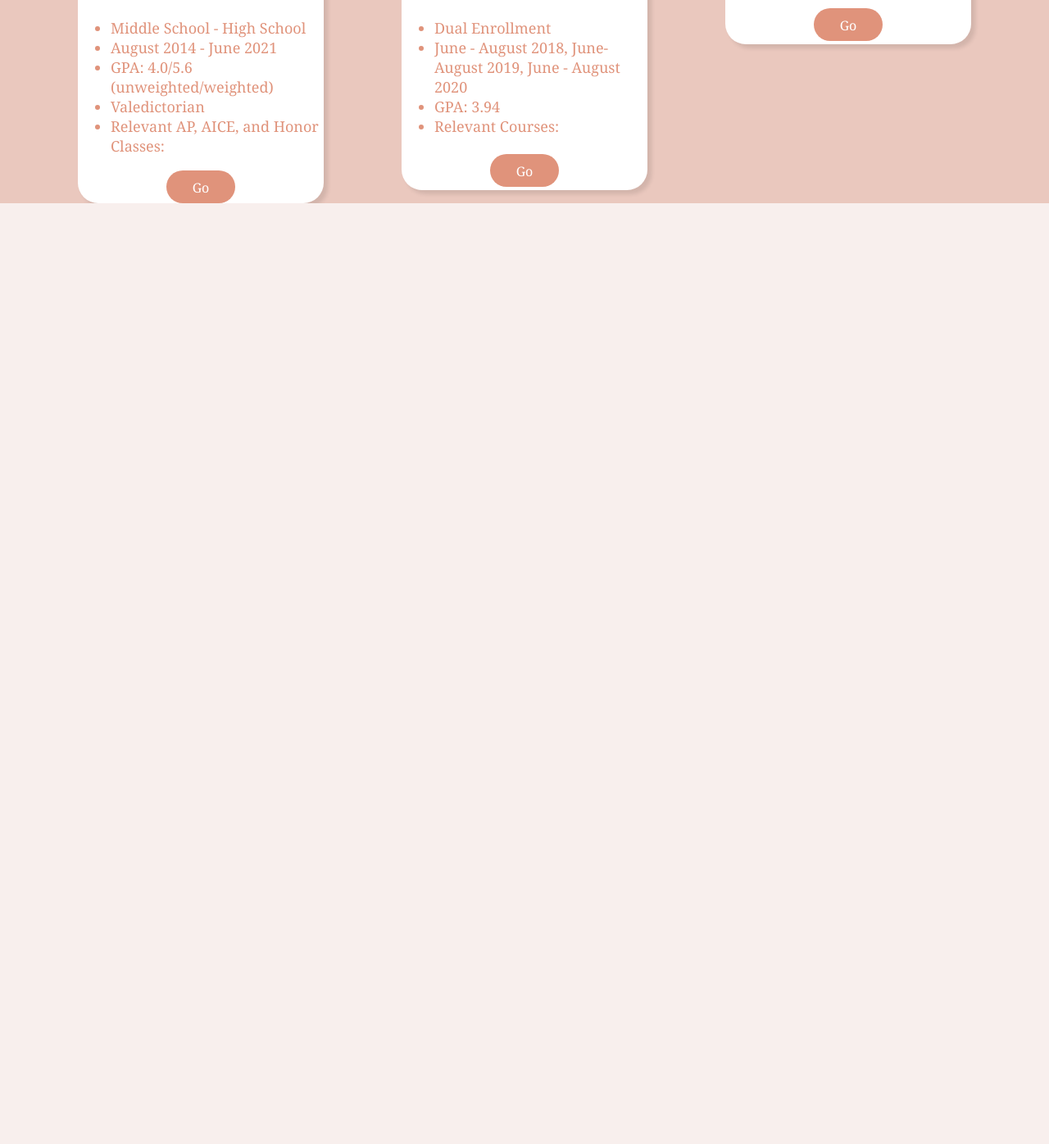
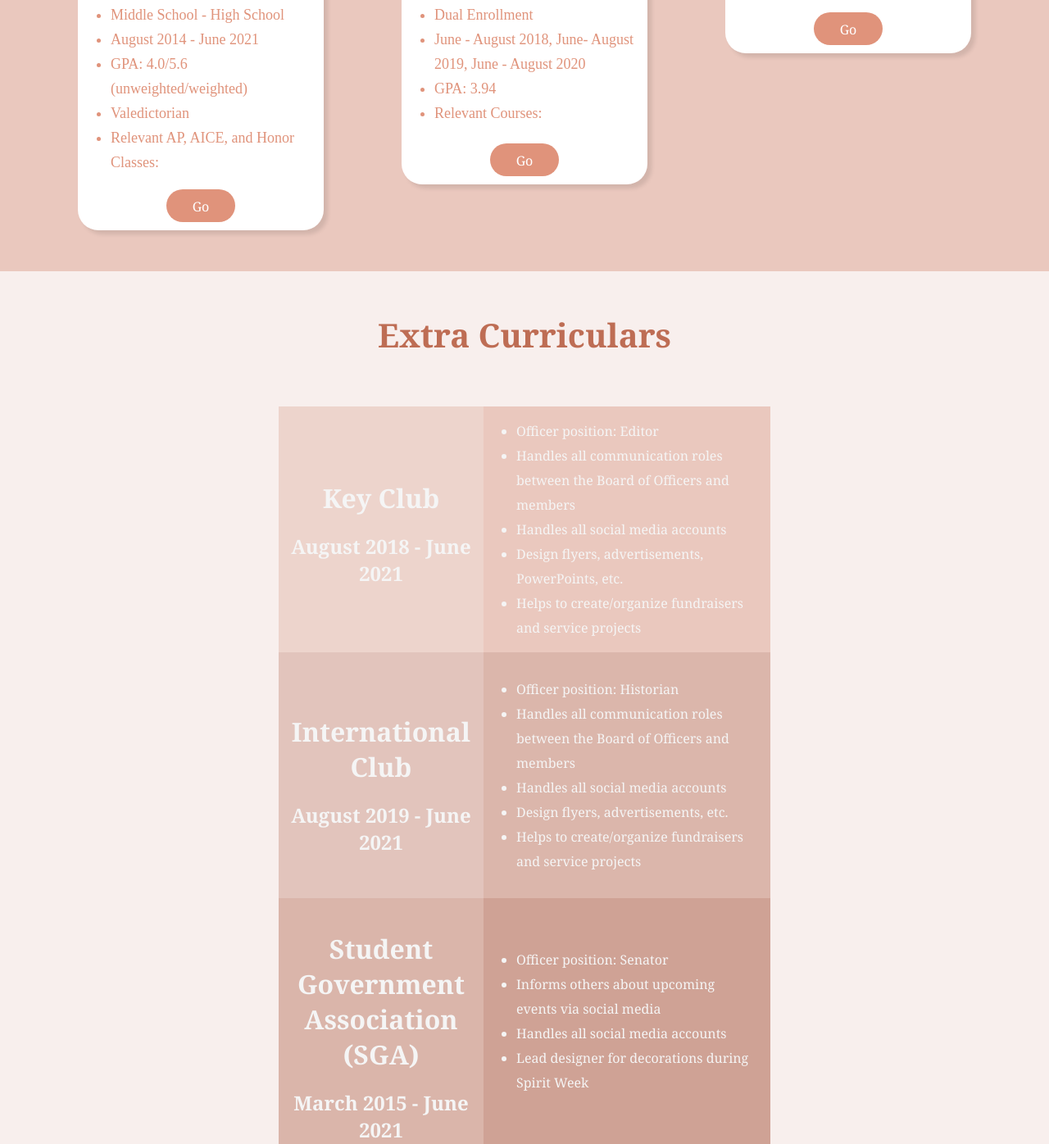
Before and after one commit to justinlee0777/ecommerce-site, a website: page resume/index.html in a window 1280 px wide. Shown: the part 882-2278 px from the top of the page at 82% size. Before the commit the page ends 1130 px from the top, so only its background shows below. Drawn offline with Linux system fonts and the light colour scheme.

Commit message:
extracurriculars  Please enter the commit message for your changes. Lines starting

```diff
--- a/resume/index.css
+++ b/resume/index.css
@@ -1,9 +1,9 @@
 html {
-    font-family: Georgia;
+    font-family: "Times New Roman";
 }
 
 body {
-    background-color: rgb(248, 239, 237);
+    background-color: rgb(248,239,237);
     margin: 0px;
 }
 
@@ -11,20 +11,18 @@ body {
     position: relative;
     text-align: center;
 }
-
 .rectangle {
     width: 0;
     height: 0;
     border-style: solid;
     border-width: 200px 50vw 0 50vw;
-    border-color: rgb(234, 200, 190);
+    border-color: rgb(234,200,190);
 }
 
 .resume {
     position: absolute;
     top: 20px;
-    left: 50%;
-    transform: translateX(-50%);
+    left: 42vw;
     color: rgb(190, 109, 84);
     font-size: 64px;
     text-align: center;
@@ -34,14 +32,16 @@ body {
     color: rgb(190, 109, 84);
     font-size: 40px;
     text-align: center;
+    font-family: Georgia;
 }
 
 .container2 {
-    background-color: rgb(234, 200, 190);
+    background-color: rgb(234,200,190);
     display: flex;
     flex-direction: column;
     align-items: center;
     margin-top: 50px;
+    margin-bottom: 50px;
 }
 
 .educationalhistory {
@@ -49,6 +49,7 @@ body {
     font-size: 40px;
     text-align: center;
     padding-top: 15px;
+    font-family: Georgia;
 }
 
 
@@ -56,6 +57,7 @@ body {
     color: rgb(224, 147, 123);
     margin-right: 325px;
     margin-left: 325px;
+    line-height: 30px;
 }
 
 .row {
@@ -63,10 +65,11 @@ body {
     width: 100%;
     justify-content: space-evenly;
     align-items: flex-start;
+    margin-bottom: 50px;
 }
 
 .container3 {
-    position: relative;
+    position:  relative;
 }
 
 .coralsprings {
@@ -74,11 +77,14 @@ body {
     color: rgb(224, 147, 123);
     text-align: center;
     padding: 10px;
+    font-family: Georgia;
 }
 
 .info {
     font-size: 18px;
     color: rgb(224, 147, 123);
+    line-height: 30px;
+    margin-top: -6px;
 }
 
 .relevant-ap-aice-and-honors-classes {
@@ -96,18 +102,17 @@ body {
     background-color: rgb(224, 147, 123);
     color: white;
     font-family: Georgia;
+    margin-bottom: 10px;
 }
 
 .relevant-ap-aice-and-honors-classes:hover {
     color: white;
-    background-color: rgb(248, 239, 237);
+    background-color: rgb(248,239,237);
     opacity: 1;
 }
 
-.curvedrectangle,
-.curvedrectangle2,
-.curvedrectangle3 {
-    display: flex;
+.curvedrectangle,.curvedrectangle2,.curvedrectangle3 {
+    display:  flex;
     flex-direction: column;
     align-items: center;
     width: 300px;
@@ -132,6 +137,8 @@ body {
 .info2 {
     font-size: 18px;
     color: rgb(224, 147, 123);
+    line-height: 30px;
+    margin-top: -6px;
 }
 
 .relevant-dual-enrollment-classes {
@@ -151,22 +158,27 @@ body {
     background-color: rgb(224, 147, 123);
     color: white;
     font-family: Georgia;
+    margin-bottom: 10px;
 }
 
 .relevant-dual-enrollment-classes:hover {
     color: white;
-    background-color: rgb(248, 239, 237);
+    background-color: rgb(248,239,237);
     opacity: 1;
 }
 
 .vassarcollege {
     font-size: 40px;
-    color: rgb(224, 147, 123)
+    color: rgb(224, 147, 123);
+    text-align:  center;
+    font-family: Georgia;
 }
 
 .info3 {
     font-size: 18px;
-    color: rgb(224, 147, 123)
+    color: rgb(224, 147, 123);
+    line-height: 30px;
+    margin-top: -6px;
 }
 
 .relevant-vassar-classes {
@@ -186,36 +198,180 @@ body {
     background-color: rgb(224, 147, 123);
     color: white;
     font-family: Georgia;
+    margin-bottom: 10px;
 }
 
 .relevant-vassar-classes:hover {
     color: white;
-    background-color: rgb(248, 239, 237);
+    background-color: rgb(248,239,237);
     opacity: 1;
 }
 
-.navigation-bar {
-    background-color: rgb(224, 147, 124);
-    border-radius: 20px;
-    display: inline-flex;
-    height: 40px;
-    margin: 0 auto;
-    padding: 0 16px;
-    transform: translateY(-50%);
+.container6 {
+    position: relative;
 }
 
-.navigation-bar-item {
-    background: none;
-    border: none;
-    color: white;
-    cursor: pointer;
-    flex: none;
+.extracurriculars {
+    text-align: center;
+    color: rgb(190, 109, 84);
+    font-size: 40px;
     font-family: Georgia;
-    font-size: 14px;
-    padding: 0 12px;
-    transition-duration: 0.4s;
 }
 
-.navigation-bar-item:hover {
-    color: rgb(190, 109, 84);
+.row2 {
+    display: flex;
+    width: 100%;
+    justify-content: center;
+    align-items: flex-start;
+    margin-bottom: 0px;
+    margin-top: -10px;
 }
+
+.keyclubrectangle, .keyclubrectangle2 {
+    display:  flex;
+    flex-direction: column;
+    align-items: center;
+    height: 300px;
+}
+
+.container7 {
+    position: relative;
+}
+
+.keyclubrectangle {
+    width: 250px;
+    background-color: rgb(237,212,204);
+    margin-top: 30px;
+}
+
+.keyclub {
+    font-family: Georgia;
+    color: whitesmoke;
+    margin-top: 90px;
+}
+
+.keyclubdate {
+    font-family: Georgia;
+    color: whitesmoke;
+    text-align: center;
+    margin-top: 0px;
+    margin-left: 10px;
+    margin-right: 10px;
+}
+
+.keyclubrectangle2 {
+    width: 350px;
+    background-color: rgb(234,200,190);
+    margin-top: 30px;
+}
+
+.keyclubinfo {
+    font-family: Georgia;
+    color: whitesmoke;
+    line-height: 30px;
+    margin-top: 15px;
+    margin-right: 20px;
+
+}
+
+.row3 {
+    display: flex;
+    width: 100%;
+    justify-content: center;
+    align-items: flex-start;
+    margin-bottom: 0px;
+}
+
+.internationalclubrectangle, .internationalclubrectangle2 {
+    display:  flex;
+    flex-direction: column;
+    align-items: center;
+    height: 300px;
+}
+
+.internationalclubrectangle {
+    width: 250px;
+    margin-top: 0px;
+    background-color:rgb(226,196,188);
+}
+.internationalclubrectangle2 {
+    width: 350px;
+    background-color: rgb(219,182,171);
+    margin-top: 0px;
+}
+
+.internationalclub {
+    font-family: Georgia;
+    color: whitesmoke;
+    text-align: center;
+    font-size: 90;
+    margin-top: 75px;
+}
+
+.internationalclubdate {
+    font-family: Georgia;
+    color: whitesmoke;
+    text-align: center;
+    margin-right: 10px;
+    margin-left: 10px;
+    margin-top: 0px;
+
+}
+.internationalclubinfo {
+    font-family: Georgia;
+    color: whitesmoke;
+    line-height: 30px;
+    margin-top: 30px;
+    margin-right: 20px;
+}
+
+.row4 {
+    display: flex;
+    width: 100%;
+    justify-content: center;
+    align-items: flex-start;
+    margin-bottom: 0px;
+    margin-top: 0px;
+}
+
+.sgaclubrectangle, .sgaclubrectangle2 {
+    display:  flex;
+    flex-direction: column;
+    align-items: center;
+    height: 300px;
+}
+
+.sgaclubrectangle {
+    width: 250px;
+    margin-top: 0px;
+    background-color:rgb(218,181,170);
+}
+.sgaclubrectangle2 {
+    width: 350px;
+    background-color: rgb(207,162,149);
+    margin-top: 0px;
+}
+
+.sgaclub {
+    font-family: Georgia;
+    color: whitesmoke;
+    text-align: center;
+    font-size: 90;
+    margin-top: 40px;
+}
+
+.sgaclubdate {
+    font-family: Georgia;
+    color: whitesmoke;
+    text-align: center;
+    margin-right: 15px;
+    margin-left: 15px;
+    margin-top: 0px;
+}
+
+.sgaclubinfo {
+    font-family: Georgia;
+    color: whitesmoke;
+    line-height: 30px;
+    margin-top: 60px;
+    margin-right: 20px;
--- a/resume/index.html
+++ b/resume/index.html
@@ -68,5 +68,55 @@
                 </div>
             </div>
         </div>
+        <div class="container6">
+            <h3 class="extracurriculars">Extra Curriculars</h3>
+                <div class="container7">
+                    <div class="row2">
+                        <div class="keyclubrectangle">
+                            <h1 class= "keyclub">Key Club</h1>
+                            <h2 class="keyclubdate">August 2018 - June 2021</h2>
+                        </div>
+                        <div class="keyclubrectangle2">
+                            <ul class="keyclubinfo">
+                                <li> Officer position: Editor </li>
+                                <li> Handles all communication roles between the Board of Officers and members </li>
+                                <li> Handles all social media accounts </li>
+                                <li> Design flyers, advertisements, PowerPoints, etc. </li>
+                                <li> Helps to create/organize fundraisers and service projects
+                                </li>
+                            </ul>
+                        </div>
+                    </div>
+                    <div class="row3">
+                        <div class="internationalclubrectangle">
+                            <h1 class="internationalclub">International Club</h1>
+                            <h2 class="internationalclubdate">August 2019 - June 2021</h2>
+                        </div>
+                        <div class="internationalclubrectangle2">
+                            <ul class="internationalclubinfo">
+                                <li>Officer position: Historian</li>
+                                <li>Handles all communication roles between the Board of Officers and members</li>
+                                <li>Handles all social media accounts</li>
+                                <li>Design flyers, advertisements, etc.</li>
+                                <li>Helps to create/organize fundraisers and service projects</li>
+                            </ul>
+                        </div>
+                    </div>
+                    <div class="row4">
+                        <div class="sgaclubrectangle">
+                            <h1 class="sgaclub">Student Government Association (SGA)</h1>
+                            <h2 class="sgaclubdate">March 2015 - June 2021</h2>
+                        </div>
+                        <div class="sgaclubrectangle2">
+                            <ul class="sgaclubinfo">
+                                <li>Officer position: Senator</li>
+                                <li>Informs others about upcoming events via social media</li>
+                                <li>Handles all social media accounts</li>
+                                <li>Lead designer for decorations during Spirit Week</li>
+                            </ul>
+                        </div>
+                    </div>
+                </div>
+        </div>
     </div>
 </body>
```
